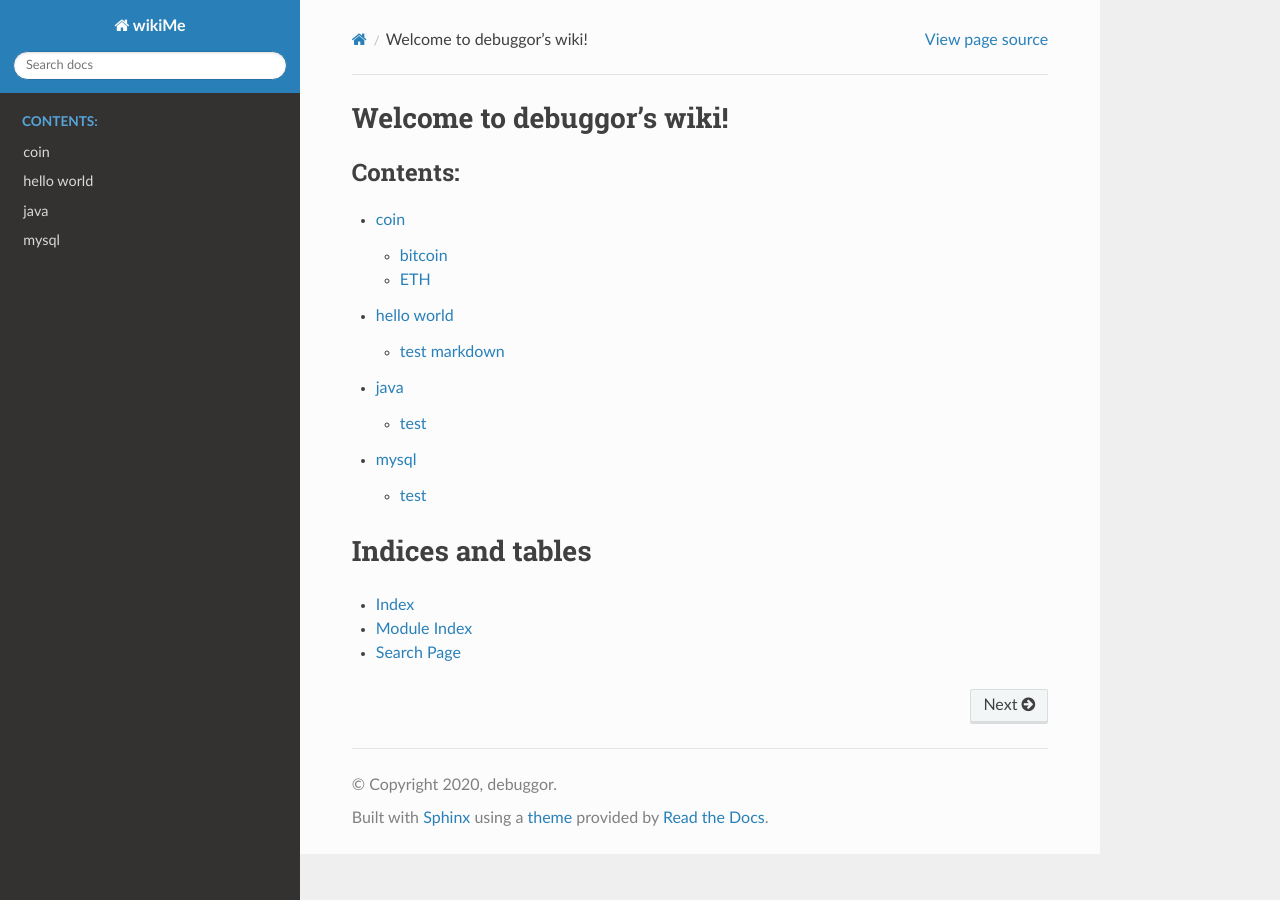
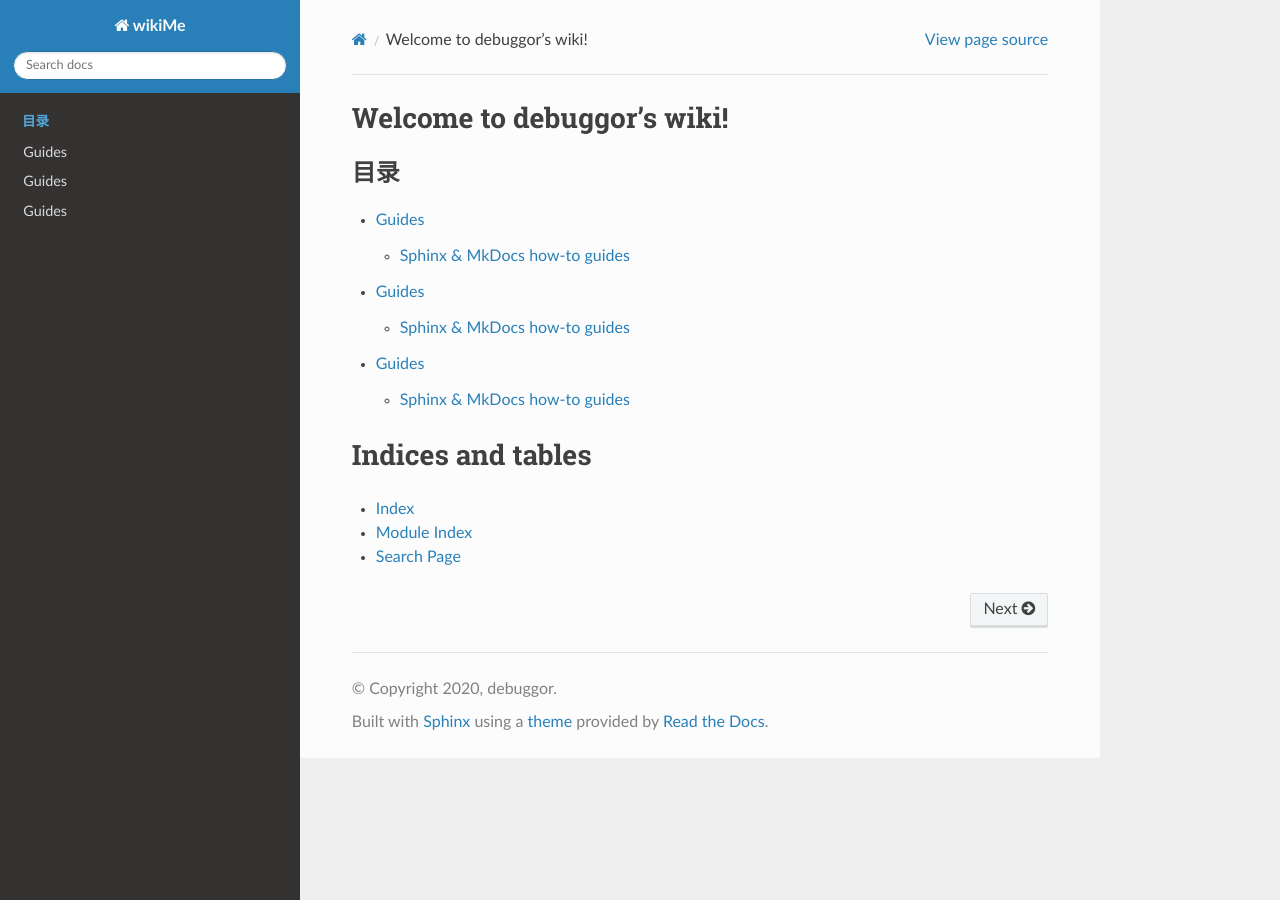
Before and after one commit to debuggor/wikiMe, a Sphinx documentation site: the page built from source/index.rst, in a window 1280 px wide. Built offline with Sphinx 7.4.7 and the Read the Docs theme 2.0.0, drawn with Linux system fonts in a browser that asks for light colours.

Commit message:
test commit

```diff
--- /dev/null
+++ b/source/coin/index.rst
@@ -0,0 +1,19 @@
+Guides
+======
+
+These guides will help walk you through specific use cases
+related to Read the Docs itself, documentation tools like Sphinx and MkDocs
+and how to write successful documentation.
+
+
+Sphinx & MkDocs how-to guides
+-----------------------------
+
+These guides will help you get the most out of your documentation authoring tool
+whether that is Sphinx or MkDocs.
+
+.. toctree::
+    :maxdepth: 2
+
+    coin
+    hello
--- a/source/index.rst
+++ b/source/index.rst
@@ -8,13 +8,11 @@ Welcome to debuggor's wiki!
 
 .. toctree::
    :maxdepth: 2
-   :caption: Contents:
+   :caption: 目录
 
-   coin/coin
-   coin/hello
-
-   java/java
-   mysql/mysql
+   coin/index
+   java/index
+   mysql/index
 
 
 
--- /dev/null
+++ b/source/java/index.rst
@@ -0,0 +1,18 @@
+Guides
+======
+
+These guides will help walk you through specific use cases
+related to Read the Docs itself, documentation tools like Sphinx and MkDocs
+and how to write successful documentation.
+
+
+Sphinx & MkDocs how-to guides
+-----------------------------
+
+These guides will help you get the most out of your documentation authoring tool
+whether that is Sphinx or MkDocs.
+
+.. toctree::
+    :maxdepth: 2
+
+    java
--- /dev/null
+++ b/source/mysql/index.rst
@@ -0,0 +1,18 @@
+Guides
+======
+
+These guides will help walk you through specific use cases
+related to Read the Docs itself, documentation tools like Sphinx and MkDocs
+and how to write successful documentation.
+
+
+Sphinx & MkDocs how-to guides
+-----------------------------
+
+These guides will help you get the most out of your documentation authoring tool
+whether that is Sphinx or MkDocs.
+
+.. toctree::
+    :maxdepth: 2
+
+    mysql
```
Also changed, not shown: 8 other files.
